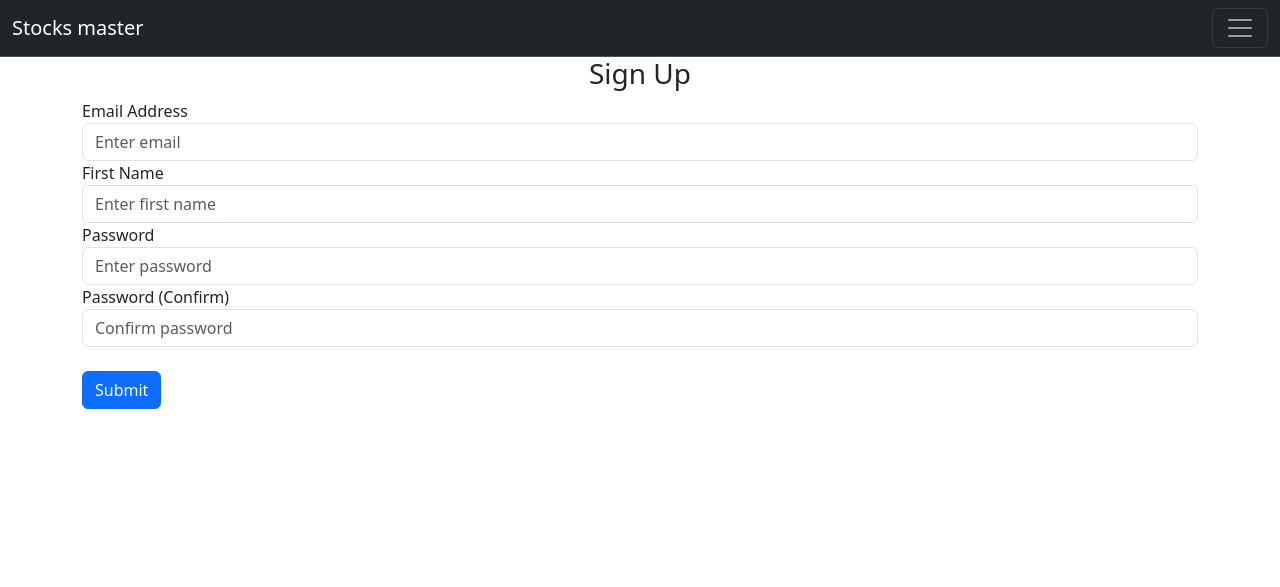
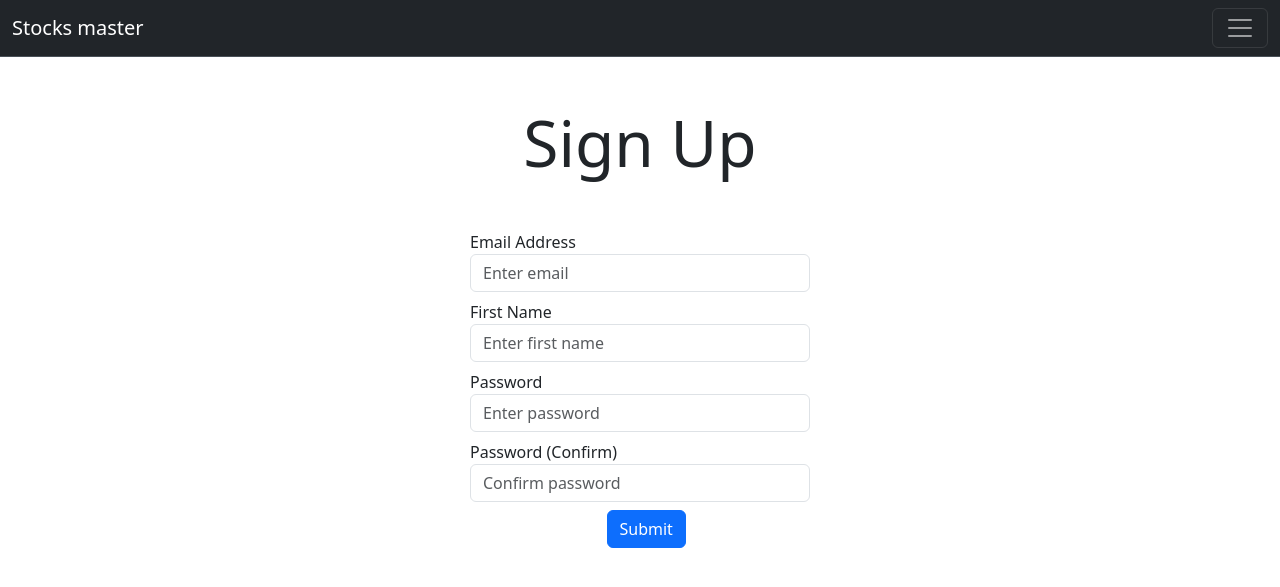
Before and after one commit to Zosiasg/Stocks, a Flask app: page /sign-up in a window 1280 px wide. Shown: the top 587 px of the page. Run offline with Flask 3, Linux system fonts and the light colour scheme; some libraries are stand-ins or nearby versions.

Commit message:
Update sign_up.html

```diff
--- a/website/templates/sign_up.html
+++ b/website/templates/sign_up.html
@@ -1,7 +1,13 @@
 {% extends "base.html" %} {% block title %}Sign Up{% endblock %} {% block
     content %}
     <form method="POST">
-      <h3 align="center">Sign Up</h3>
+      <div class="row justify-content-center mt-5">
+        <div class="col-md-6">
+          <h3 class="text-center" style="font-size: 4em;">Sign Up</h3>
+          <div class="container">
+            <div class="row justify-content-center custom-mt-6">
+              <div class="col-md-8">
+                <form>
                   <div class="form-group">
                     <label for="email">Email Address</label>
                     <input
@@ -12,6 +18,7 @@
                       placeholder="Enter email"
                     />
                   </div>
+                  <div class="row justify-content-center mt-2">
                   <div class="form-group">
                     <label for="firstName">First Name</label>
                     <input
@@ -22,6 +29,8 @@
                       placeholder="Enter first name"
                     />
                   </div>
+                </div>
+                <div class="row justify-content-center mt-2">
                   <div class="form-group">
                     <label for="password1">Password</label>
                     <input
@@ -32,6 +41,8 @@
                       placeholder="Enter password"
                     />
                   </div>
+                </div>
+                <div class="row justify-content-center mt-2">
                   <div class="form-group">
                     <label for="password2">Password (Confirm)</label>
                     <input
@@ -42,7 +53,19 @@
                       placeholder="Confirm password"
                     />
                   </div>
-      <br />
+                </div>
+
+                  <div class="row justify-content-center mt-2">
+                    <div class="col-md-3">
                       <button type="submit" class="btn btn-primary">Submit</button>
+                    </div>
+                  </div>
+                </form>
+              </div>
+            </div>
+          </div>
+        </div>
+      </div>
+
     </form>
     {% endblock %}
```
Lines whose indentation alone changed are shown as unchanged.
